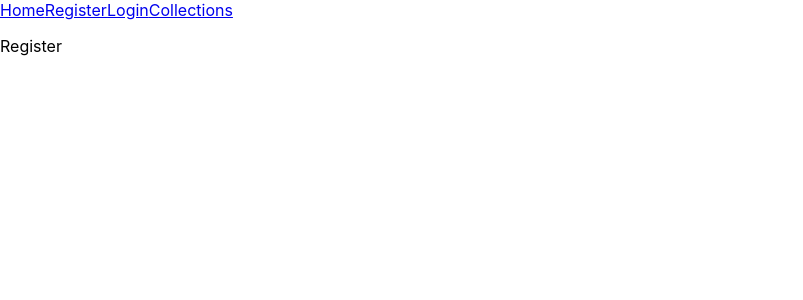
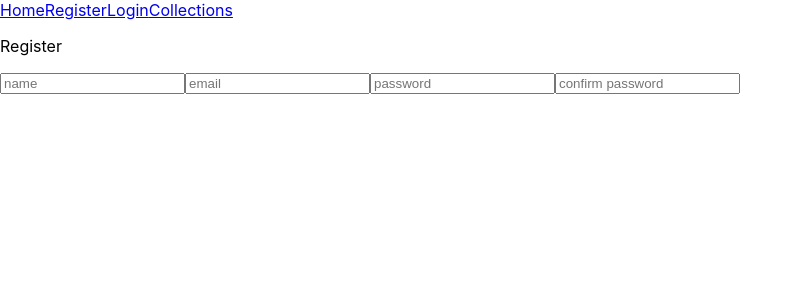
Before and after one commit to denisbalazic/collecta-ui, a React (Create React App) app: page /register in a window 1280 px wide. Shown: the top 300 px of the page, without its empty margins (0-803 px from the left). Built offline with nearby package versions, Linux system fonts and the light colour scheme; no server answers.

Commit message:
Add register and login forms

```diff
--- a/src/views/auth/Login.tsx
+++ b/src/views/auth/Login.tsx
@@ -1,9 +1,46 @@
-import React from 'react';
+import React, {useState} from 'react';
+// import {useDispatch} from 'react-redux';
 
 const Login = () => {
+    // const dispatch = useDispatch();
+    const [authCredentials, setAuthCredentials] = useState({
+        email: '',
+        password: '',
+    });
+
+    const handleChange = (e: any) => {
+        setAuthCredentials({
+            ...authCredentials,
+            [e.target.name]: e.target.value,
+        });
+    };
+
+    const handleSubmit = (e: any) => {
+        e.preventDefault();
+        // dispatch()
+    };
+
     return (
         <div>
             <p>Login</p>
+            <div>
+                <form onSubmit={handleSubmit}>
+                    <input
+                        type="text"
+                        name="email"
+                        placeholder="email"
+                        value={authCredentials.email}
+                        onChange={handleChange}
+                    />
+                    <input
+                        type="text"
+                        name="password"
+                        placeholder="password"
+                        value={authCredentials.password}
+                        onChange={handleChange}
+                    />
+                </form>
+            </div>
         </div>
     );
 };
--- a/src/views/auth/Register.tsx
+++ b/src/views/auth/Register.tsx
@@ -1,9 +1,61 @@
-import React from 'react';
+import React, {useState} from 'react';
 
 const Register = () => {
+    // const dispatch = useDispatch();
+    const [authCredentials, setAuthCredentials] = useState({
+        name: '',
+        email: '',
+        password: '',
+        confirmedPassword: '',
+    });
+
+    const handleChange = (e: any) => {
+        setAuthCredentials({
+            ...authCredentials,
+            [e.target.name]: e.target.value,
+        });
+    };
+
+    const handleSubmit = (e: any) => {
+        e.preventDefault();
+        // dispatch()
+    };
+
     return (
         <div>
             <p>Register</p>
+            <div>
+                <form onSubmit={handleSubmit}>
+                    <input
+                        type="text"
+                        name="name"
+                        placeholder="name"
+                        value={authCredentials.name}
+                        onChange={handleChange}
+                    />
+                    <input
+                        type="text"
+                        name="email"
+                        placeholder="email"
+                        value={authCredentials.email}
+                        onChange={handleChange}
+                    />
+                    <input
+                        type="text"
+                        name="password"
+                        placeholder="password"
+                        value={authCredentials.password}
+                        onChange={handleChange}
+                    />
+                    <input
+                        type="text"
+                        name="confirmedPassword"
+                        placeholder="confirm password"
+                        value={authCredentials.confirmedPassword}
+                        onChange={handleChange}
+                    />
+                </form>
+            </div>
         </div>
     );
 };
```
